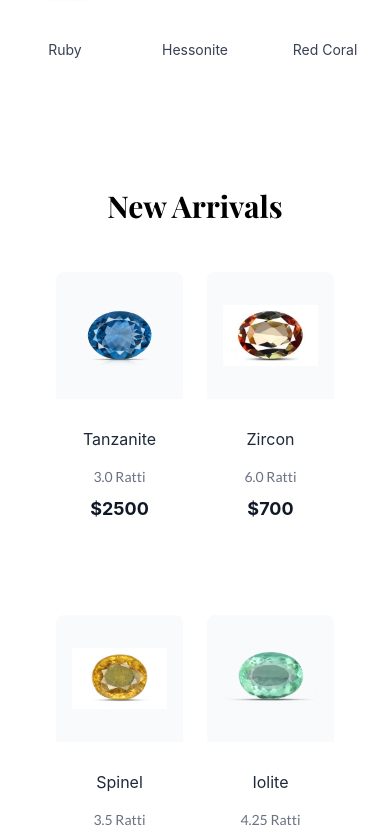
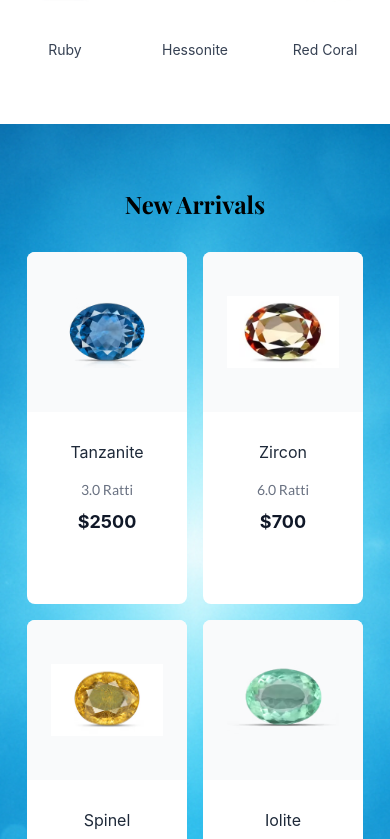
Before and after one commit to nitin-175/DiziFrontend, a React (Vite) app: page /category/gemstones in a window 390 px wide. Shown: the part 885-1724 px from the top of the page. Built offline with nearby package versions, Linux system fonts and the light colour scheme.

Commit message:
added bg and made more responsive

```diff
--- a/src/components/GemstoneCategory.jsx
+++ b/src/components/GemstoneCategory.jsx
@@ -275,19 +275,27 @@ export default function GemstoneCategory() {
 
 
                     {/* New Arrivals Section */}
-                    <section className="py-16">
-                        <div className="container mx-auto px-14">
-                            <h2 className="text-3xl font-serif font-bold text-center text-black mb-12">
+                    <section
+  className="py-16 bg-cover bg-center bg-no-repeat"
+  style={{ backgroundImage: "url('/assets/bg.png')" }}
+>
+  <div className="container mx-auto px-4 sm:px-6 lg:px-8">
+    <h2 className="text-2xl sm:text-3xl md:text-4xl font-serif font-bold text-center text-black mb-8 sm:mb-12">
       New Arrivals
     </h2>
-                            <div className="grid grid-cols-2 sm:grid-cols-3 md:grid-cols-4 gap-6">
+
+    {/* Flexbox row that wraps only if needed */}
+    <div className="flex flex-wrap justify-center gap-4 sm:gap-6 md:gap-8">
       {newArrivals.slice(0, 5).map((gem) => (
+        <div className="flex-shrink-0 w-40 sm:w-44 md:w-48 lg:w-52 xl:w-56">
           <ProductCard key={gem.id} gem={gem} />
+        </div>
       ))}
     </div>
-
   </div>
 </section>
+
+
 
 
 
```
Also changed, not shown: public/assets/bg.png (added). Lines whose indentation alone changed are shown as unchanged.
